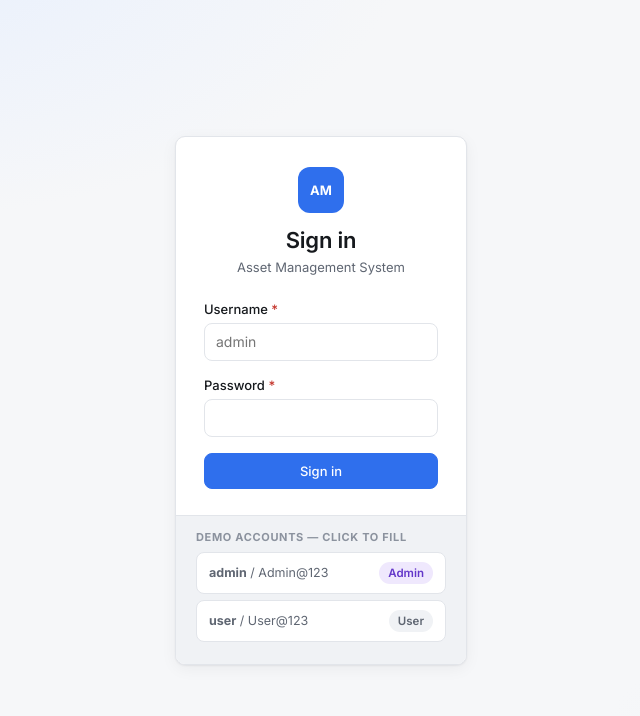
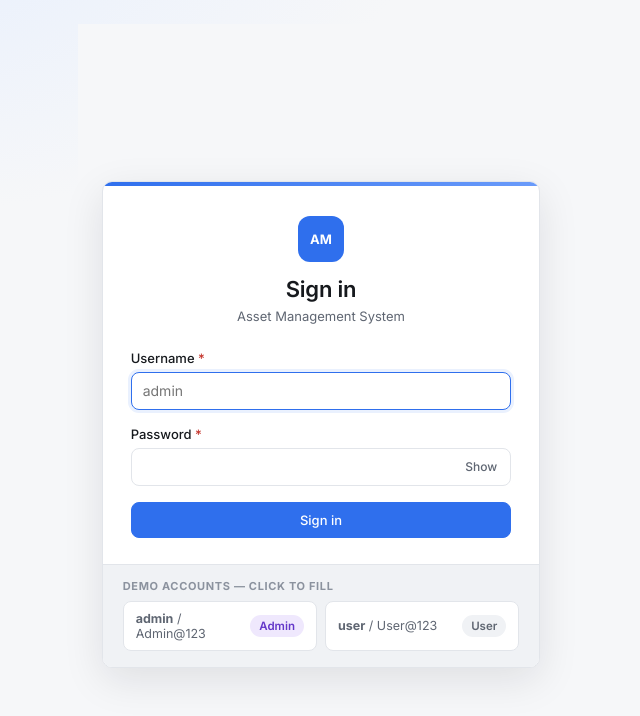
Before and after one commit to shabanhassan1010/Asset-Management-Frontend, an Angular app: page /auth/login in a window 1280 px wide. Shown: the top 716 px of the page, without its empty margins (319-959 px from the left). Built offline with nearby package versions, Linux system fonts and the light colour scheme.

Commit message:
modify login form

```diff
--- a/src/app/features/auth/login/login.css
+++ b/src/app/features/auth/login/login.css
@@ -0,0 +1,144 @@
+/* src/app/features/auth/login/login.css */
+
+/* ---------- two-column page layout ---------- */
+.login-shell {
+  min-height: 100vh;
+  display: flex;
+}
+
+.login-brand {
+  flex: 1 1 50%;
+  display: flex;
+  align-items: center;
+  justify-content: center;
+  padding: 48px;
+  background: linear-gradient(160deg, var(--accent) 0%, #1d4fbf 100%);
+  color: #fff;
+}
+
+.login-brand-inner {
+  max-width: 420px;
+}
+
+.login-brand-logo {
+  width: 40px;
+  height: 40px;
+  border-radius: 10px;
+  background: rgba(255, 255, 255, .18);
+  display: grid;
+  place-items: center;
+  font-weight: 700;
+  font-size: 14px;
+  margin-bottom: 18px;
+}
+
+.login-brand-name {
+  font-weight: 600;
+  font-size: 15px;
+}
+
+.login-brand-org {
+  font-size: 12px;
+  color: rgba(255, 255, 255, .65);
+  letter-spacing: .06em;
+  text-transform: uppercase;
+  margin-bottom: 28px;
+}
+
+.login-brand-headline {
+  font-size: 26px;
+  font-weight: 600;
+  line-height: 1.35;
+  letter-spacing: -.01em;
+  margin-bottom: 32px;
+}
+
+.login-features {
+  display: flex;
+  flex-direction: column;
+  gap: 18px;
+}
+
+.login-feature {
+  display: flex;
+  gap: 12px;
+  align-items: flex-start;
+  font-size: 13.5px;
+  line-height: 1.5;
+  color: rgba(255, 255, 255, .9);
+}
+
+.login-feature-icon {
+  flex: 0 0 26px;
+  height: 26px;
+  border-radius: 7px;
+  background: rgba(255, 255, 255, .14);
+  display: grid;
+  place-items: center;
+  font-size: 13px;
+}
+
+.login-panel {
+  flex: 1 1 50%;
+  display: flex;
+  align-items: center;
+  justify-content: center;
+  padding: 24px;
+  background: var(--bg);
+}
+
+@media (max-width: 900px) {
+  .login-brand { display: none; }
+  .login-panel { flex: 1; width: 100%;  }
+}
+
+/* ---------- login card ---------- */
+.login-card {
+  box-shadow: 0 12px 40px rgba(16, 20, 28, .10);
+}
+
+.login-accent {
+  height: 4px;
+  background: linear-gradient(90deg, var(--accent), #6a9bfa);
+}
+
+.password-field {
+  position: relative;
+}
+
+.password-field .input {
+  padding-right: 56px;
+}
+
+.password-toggle {
+  position: absolute;
+  right: 4px;
+  top: 50%;
+  transform: translateY(-50%);
+  height: 30px;
+  padding: 0 10px;
+  border: none;
+  background: transparent;
+  color: var(--text-2);
+  font-size: 12px;
+  font-weight: 500;
+  font-family: inherit;
+  cursor: pointer;
+  border-radius: 6px;
+}
+
+.password-toggle:hover {
+  background: var(--surface-2);
+  color: var(--text);
+}
+
+.hero-rows {
+  display: flex;
+  flex-wrap: wrap;
+  gap: 8px;
+}
+
+.hero-rows .hero-row {
+  flex: 1 1 calc(50% - 4px);
+  margin-bottom: 0;
+}
--- a/src/app/features/auth/login/login.html
+++ b/src/app/features/auth/login/login.html
@@ -1,5 +1,9 @@
-<!-- src/app/features/auth/login/login.html -->
-<div class="card" style="width:100%;max-width:400px;overflow:hidden">
+<div class="login-shell">
+
+  <div class="login-panel">
+    <div class="card login-card" style="width:100%;max-width:460px;overflow:hidden">
+
+      <div class="login-accent"></div>
 
       <div style="padding:30px 28px 4px;text-align:center">
         <div class="logo" style="width:46px;height:46px;border-radius:12px;margin:0 auto 14px">AM</div>
@@ -16,6 +20,7 @@
         <div class="field">
           <label for="userName">Username <span class="req">*</span></label>
           <input id="userName" class="input" formControlName="userName" placeholder="admin" autocomplete="username"
+                 autofocus
                  [class.invalid]="form.controls.userName.touched && form.controls.userName.invalid">
           @if (form.controls.userName.touched && form.controls.userName.hasError('required')) {
             <span class="field-error">Username is required.</span>
@@ -24,8 +29,16 @@
 
         <div class="field">
           <label for="password">Password <span class="req">*</span></label>
-      <input id="password" class="input" type="password" formControlName="password" autocomplete="current-password"
+          <div class="password-field">
+            <input id="password" class="input" [type]="showPassword() ? 'text' : 'password'"
+                   formControlName="password" autocomplete="current-password"
                    [class.invalid]="form.controls.password.touched && form.controls.password.invalid">
+            <button type="button" class="password-toggle"
+                    (click)="showPassword.set(!showPassword())"
+                    [attr.aria-label]="showPassword() ? 'Hide password' : 'Show password'">
+              {{ showPassword() ? 'Hide' : 'Show' }}
+            </button>
+          </div>
           @if (form.controls.password.touched && form.controls.password.hasError('required')) {
             <span class="field-error">Password is required.</span>
           }
@@ -38,6 +51,7 @@
 
       <div class="hero">
         <div class="hero-title">Demo accounts — click to fill</div>
+        <div class="hero-rows">
           @for (account of demoAccounts; track account.userName) {
             <button type="button" class="hero-row" (click)="fill(account)">
               <span><strong>{{ account.userName }}</strong> / {{ account.password }}</span>
@@ -45,5 +59,9 @@
             </button>
           }
         </div>
+      </div>
 
     </div>
+  </div>
+
+</div>
--- a/src/app/features/auth/login/login.ts
+++ b/src/app/features/auth/login/login.ts
@@ -16,8 +16,6 @@ export class Login {
   private router = inject(Router);
   private route = inject(ActivatedRoute);
 
-  // nonNullable عشان الـ value يرجع string مش string|null،
-  // فمش هنحتاج نتعامل مع null في كل مكان.
   form = this.fb.nonNullable.group({
     userName: ['', Validators.required],
     password: ['', Validators.required],
@@ -26,7 +24,8 @@ export class Login {
   submitting = signal(false);
   errorMessage = signal('');
 
-  // حسابات التجربة — نفس اللي في السيد بتاع الباك اند.
+  showPassword = signal(false);
+
   demoAccounts = [
     { userName: 'admin', password: 'Admin@123', role: 'Admin', badgeClass: 'badge badge-admin' },
     { userName: 'user', password: 'User@123', role: 'User', badgeClass: 'badge badge-user' },
```
Lines whose indentation alone changed are shown as unchanged.
